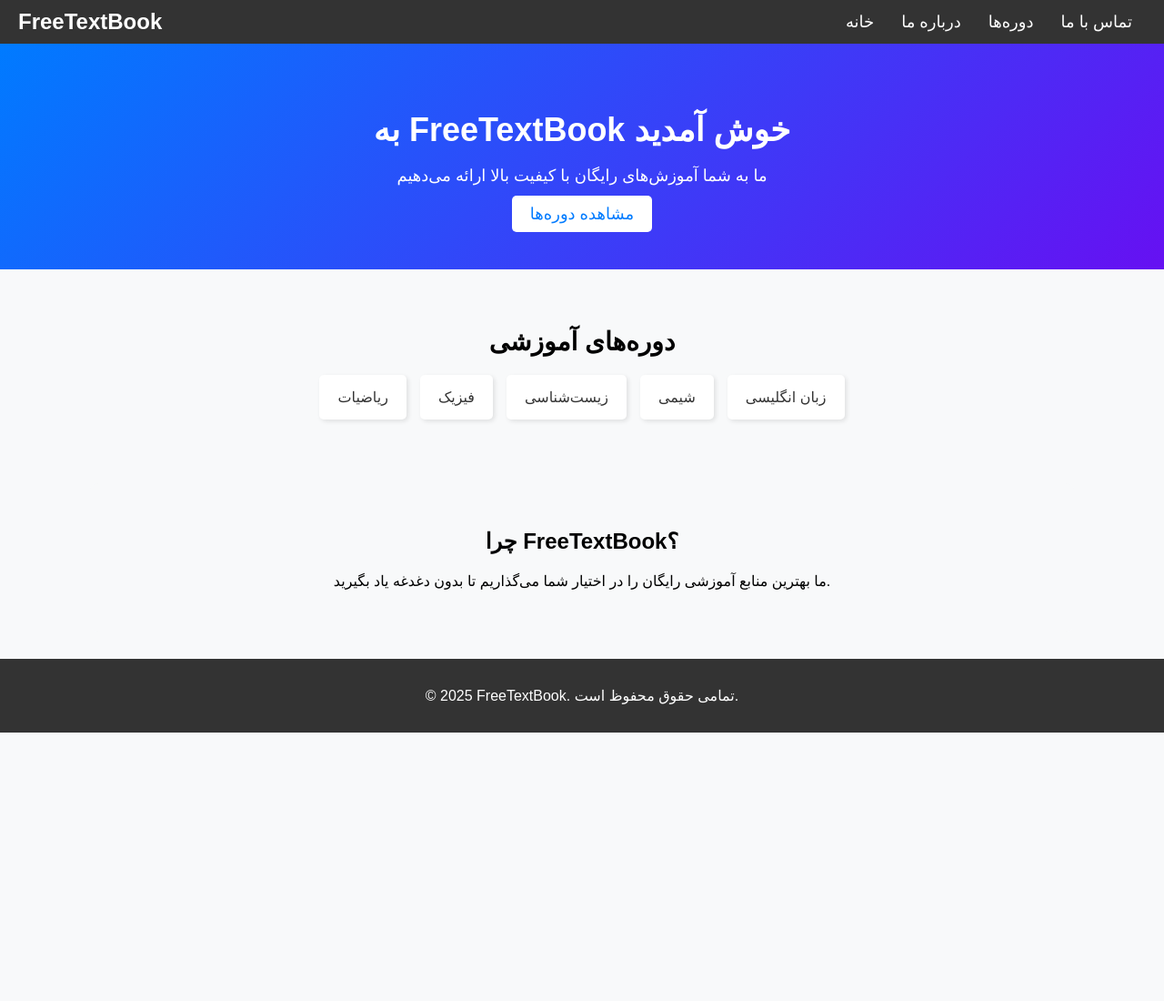
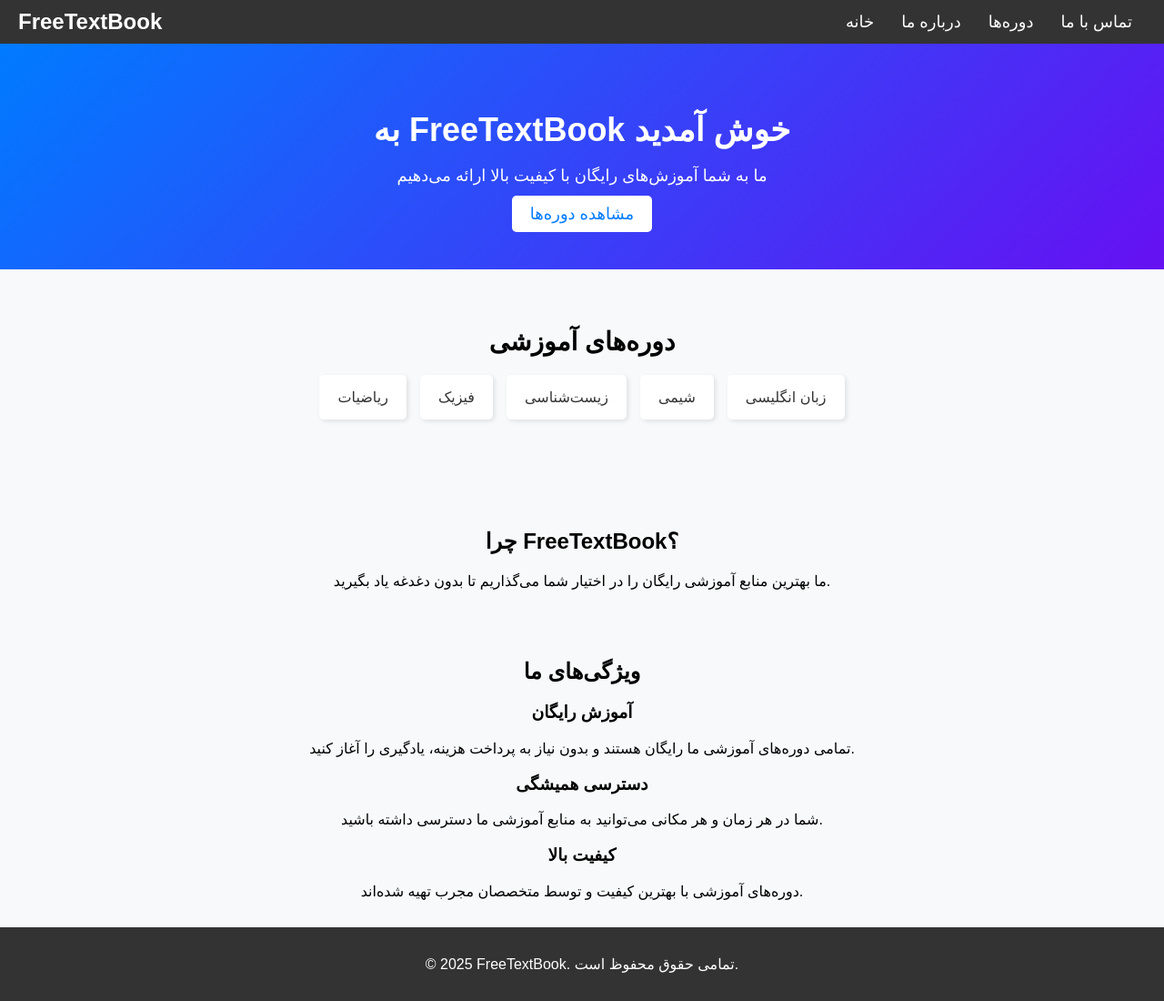
Before and after one commit to freetextbook01/Freetextbook.github.io, a plain HTML site: page index.html in a window 1280 px wide. Shown: the whole page at 91% size. Before the commit the page ends 805 px from the top, so only its background shows below. Drawn offline with Linux system fonts and the light colour scheme.

Commit message:
Update index.html

```diff
--- a/index.html
+++ b/index.html
@@ -41,6 +41,23 @@
     <h2>چرا FreeTextBook؟</h2>
     <p>ما بهترین منابع آموزشی رایگان را در اختیار شما می‌گذاریم تا بدون دغدغه یاد بگیرید.</p>
 </section>
+    <section class="features">
+    <h2>ویژگی‌های ما</h2>
+    <div class="features-container">
+        <div class="feature">
+            <h3>آموزش رایگان</h3>
+            <p>تمامی دوره‌های آموزشی ما رایگان هستند و بدون نیاز به پرداخت هزینه، یادگیری را آغاز کنید.</p>
+        </div>
+        <div class="feature">
+            <h3>دسترسی همیشگی</h3>
+            <p>شما در هر زمان و هر مکانی می‌توانید به منابع آموزشی ما دسترسی داشته باشید.</p>
+        </div>
+        <div class="feature">
+            <h3>کیفیت بالا</h3>
+            <p>دوره‌های آموزشی با بهترین کیفیت و توسط متخصصان مجرب تهیه شده‌اند.</p>
+        </div>
+    </div>
+    </section>
     <!-- فوتر -->
     <footer>
         <p>© 2025 FreeTextBook. تمامی حقوق محفوظ است.</p>
```
